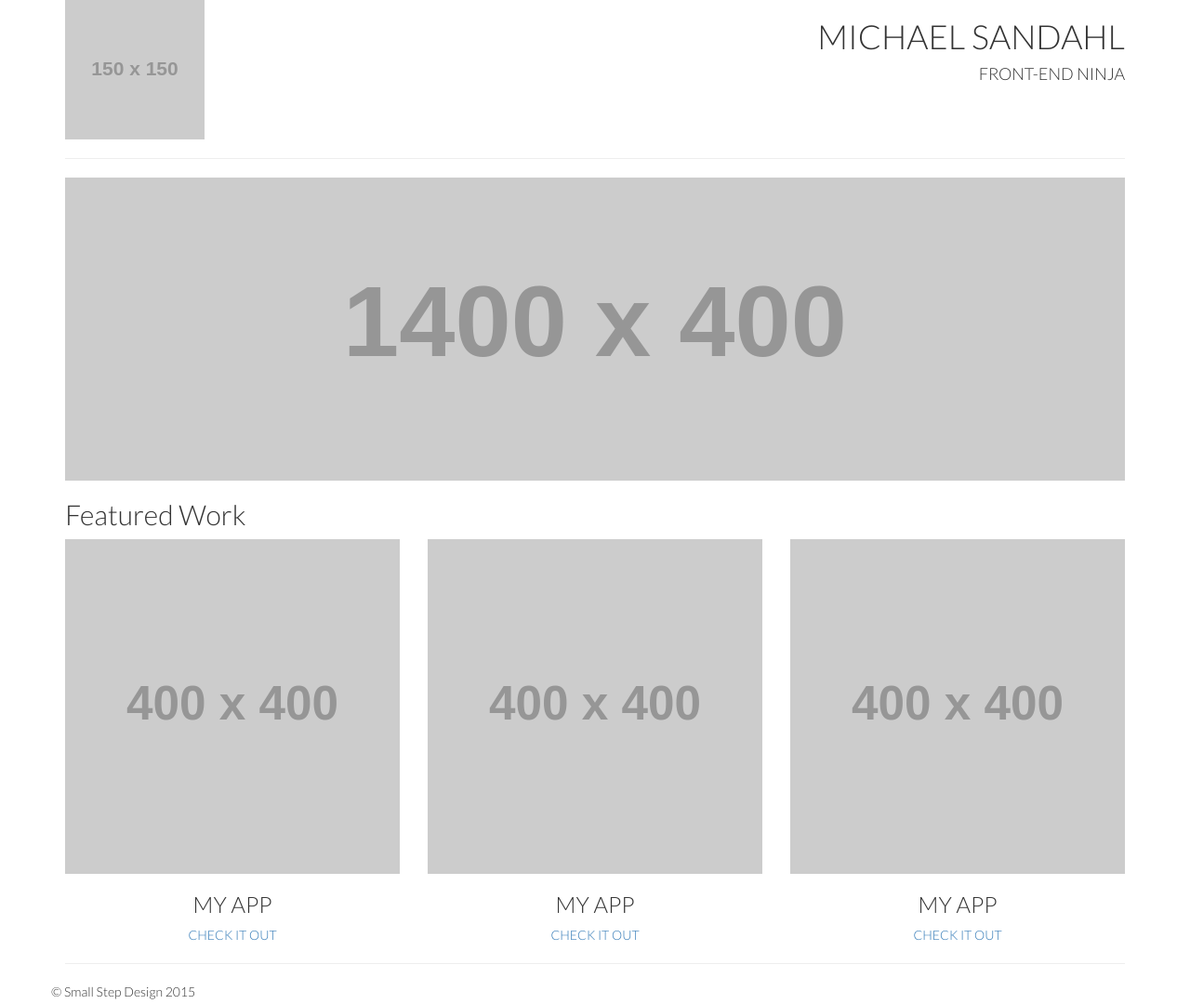
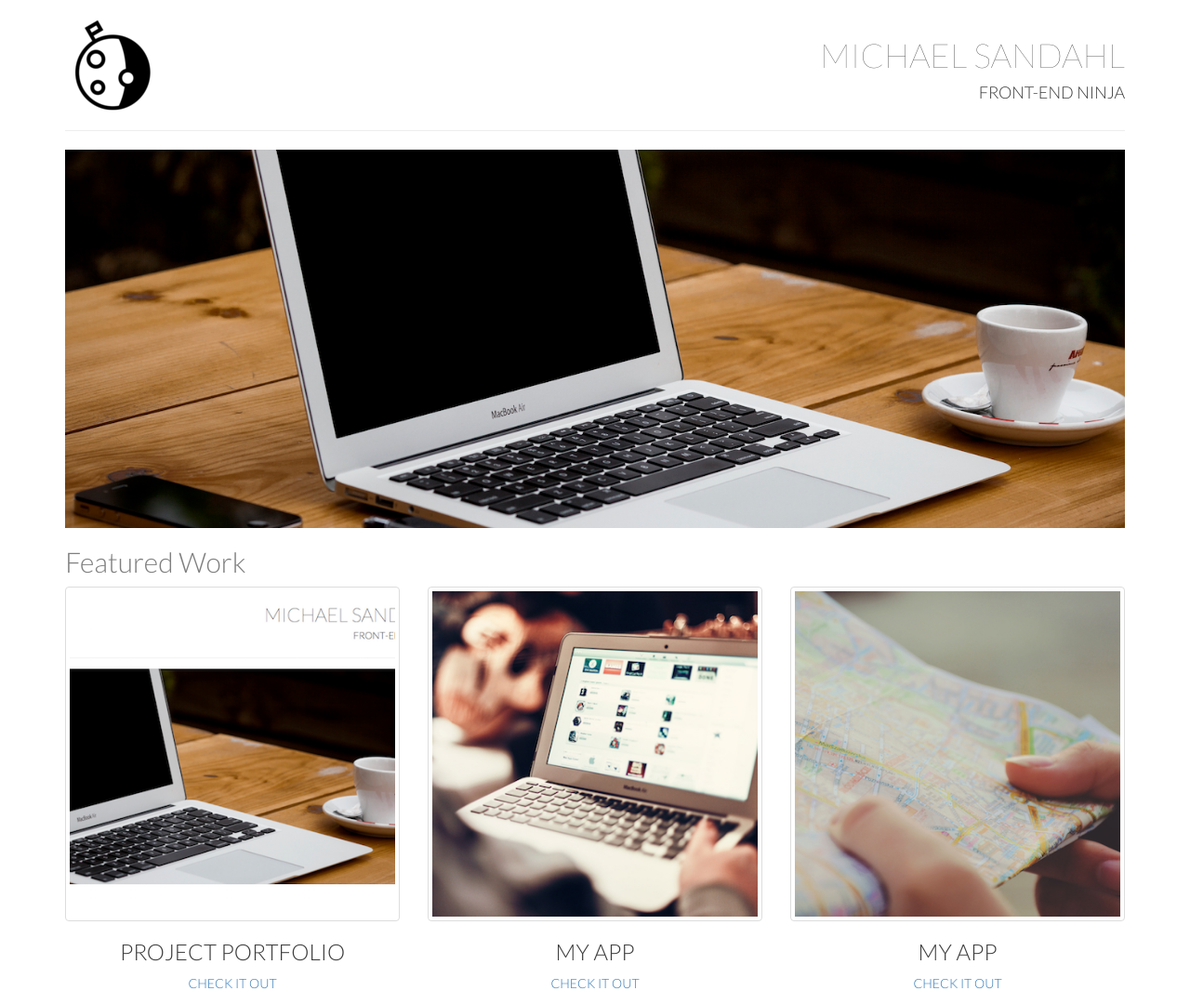
Before and after one commit to michaelsandahl/Udacity-Portfolio, a plain HTML site: page index.html in a window 1280 px wide. Shown: the top 1080 px of the page at 93% size. Drawn offline with nearby package versions, Linux system fonts and the light colour scheme; placeholder pictures from the web are drawn by us.

Commit message:
Work on site
Added initial project description. Added images instead of placeholders.
Created custom css file

```diff
--- a/css/style.css
+++ b/css/style.css
@@ -2,4 +2,17 @@
 body {
 	font-family: 'Lato', sans-serif;
 	font-weight: 300;
+	color: #3c3c3cff;
 }
+
+.text-thin {
+	font-weight: 100;
+}
+
+.text-muted {
+	color: #7f7f7fff;
+}
+
+.header {
+	margin-top: 20px;
+}
--- a/index.html
+++ b/index.html
@@ -26,10 +26,10 @@
       <!-- Header section -->
       <div class="row header">
         <div class="col-md-6">
-          <img src="http://placehold.it/150x150" alt="Logo">
+          <img src="images/logo.png" alt="Logo">
         </div>
         <div class="col-md-6 text-right text-uppercase">
-          <h1>Michael Sandahl</h1>
+          <h1 class="text-thin">Michael Sandahl</h1>
           <h4>Front-End Ninja</h4>
         </div>
       </div>
@@ -44,29 +44,29 @@
       <!-- Large image -->
       <div class="row">
         <div class="col-md-12">
-          <img src="http://placehold.it/1400x400" alt="Placeholder" class="img-responsive">
+          <img src="images/main_image.jpg" alt="Laptop on Desk" class="img-responsive">
         </div>
       </div>
 
       <div class="row">
         <div class="col-md-12">
-          <h2>Featured Work</h2>
+          <h2 class="text-muted">Featured Work</h2>
         </div>
       </div>
       <!-- Portfolio Area -->
       <div class="row text-center text-uppercase">
         <div class="col-md-4">
-          <img src="http://placehold.it/400x400" alt="Placehold" class="img-responsive">
+          <img src="images/project_1.png" alt="Placehold" class="img-responsive img-thumbnail" data-toggle="modal" data-target="#project1">
+          <h3>Project Portfolio</h3>
+          <a href="#">Check it out</a>
+        </div>
+        <div class="col-md-4">
+          <img src="images/project_2_placehold.jpg" alt="Placehold" class="img-responsive img-thumbnail">
           <h3>My App</h3>
           <a href="#">Check it out</a>
         </div>
         <div class="col-md-4">
-          <img src="http://placehold.it/400x400" alt="Placehold" class="img-responsive">
-          <h3>My App</h3>
-          <a href="#">Check it out</a>
-        </div>
-        <div class="col-md-4">
-          <img src="http://placehold.it/400x400" alt="Placehold" class="img-responsive">
+          <img src="images/project_3_placehold.jpg" alt="Placehold" class="img-responsive img-thumbnail">
           <h3>My App</h3>
           <a href="#">Check it out</a>
         </div>
@@ -93,5 +93,22 @@
     <script src="https://ajax.googleapis.com/ajax/libs/jquery/1.11.3/jquery.min.js"></script>
     <!-- Include all compiled plugins (below), or include individual files as needed -->
     <script src="js/bootstrap.min.js"></script>
+    <!-- Modal -->
+    <div class="modal fade" id="project1" tabindex="-1" role="dialog" aria-labelledby="myModalLabel" aria-hidden="true">
+      <div class="modal-dialog">
+        <div class="modal-content">
+          <div class="modal-header">
+            <h4 class="modal-title" id="myModalLabel">Favorite App Page</h4>
+          </div>
+          <div class="modal-body">
+            <img class="img-responsive" src="images/project_1.png">
+            Creating a portfolio from a design mockup was the first project through Udacity. I used Bootstrap as the framework, and created the HTML and custom CSS to replicate the design. The exercise gave me some initial experience in taking a design concept to a working model by tweaking and testing the code as I went along, trying to approximate the initial design as best I could.
+          </div>
+          <div class="modal-footer">
+            <button type="button" class="btn btn-default" data-dismiss="modal">Close</button>
+          </div>
+        </div>
+      </div>
+    </div>
   </body>
 </html>
```
Also changed, not shown: images/logo.png (added), images/main_image.jpg (added), images/project_1.png (added), images/project_2_placehold.jpg (added), images/project_3_placehold.jpg (added).
